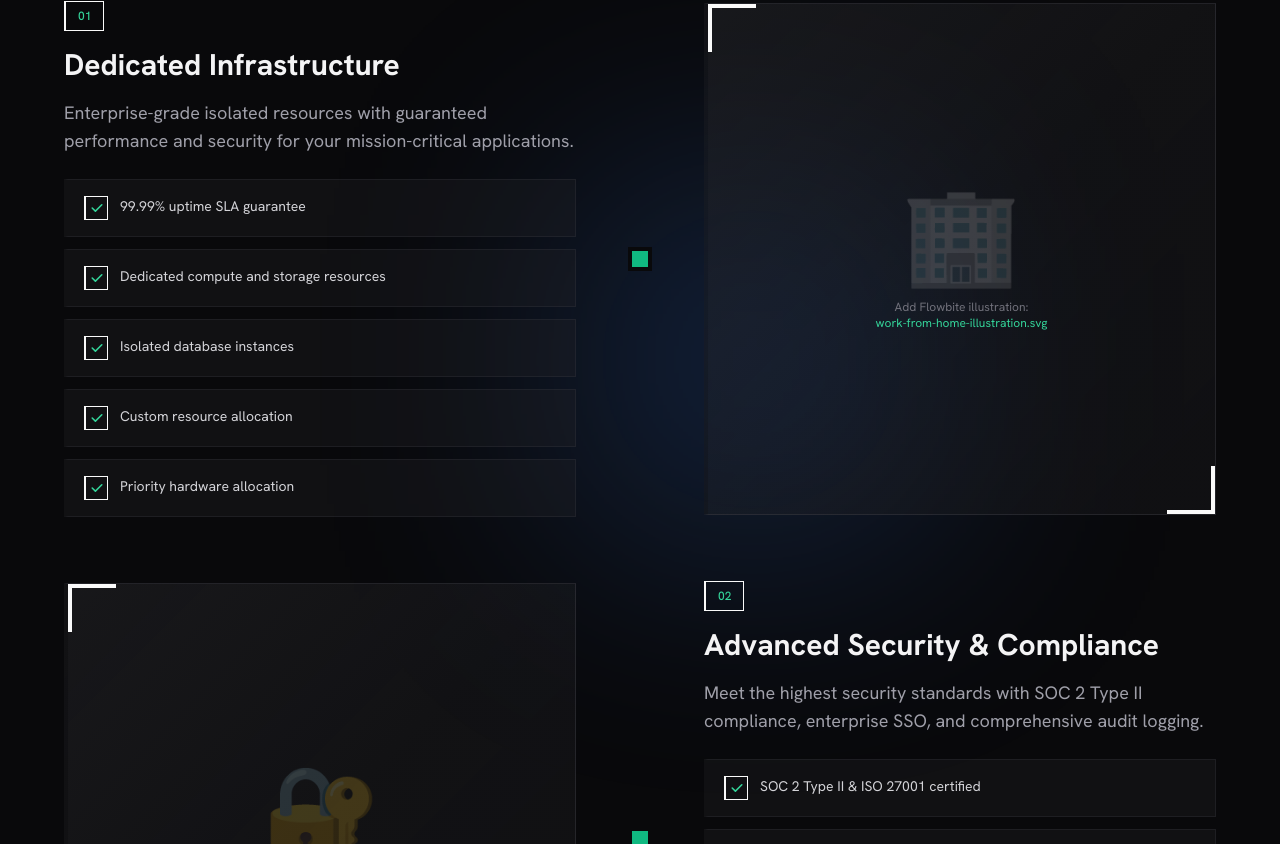
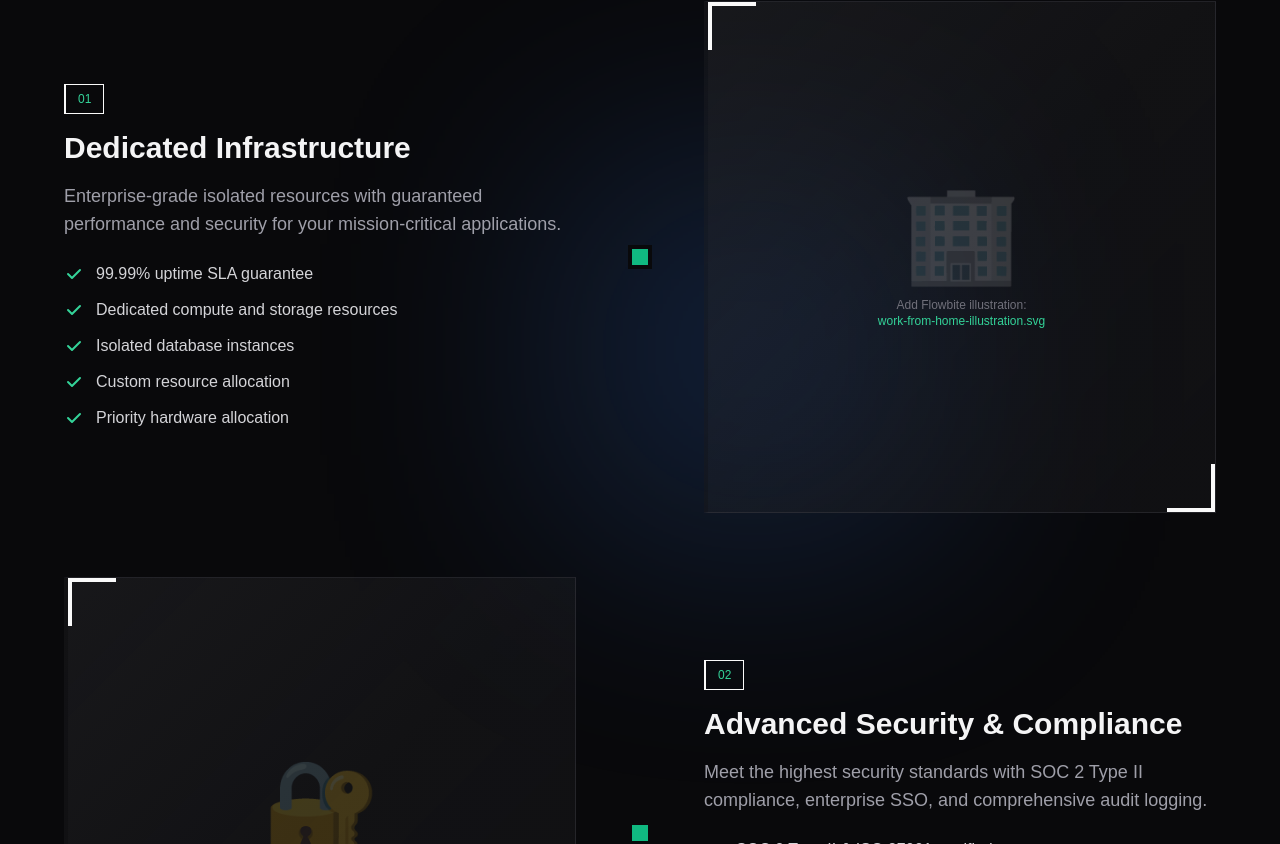
Before and after one commit to JohnKinyanjui/scalenodes-revamp-lp, a Next.js app: page / in a window 1280 px wide. Shown: the part 1836-2680 px from the top of the page. Built offline with nearby package versions, Linux system fonts and the light colour scheme.

Commit message:
Remove bullet containers and switch to Space Grotesk font
- Remove square containers from Enterprise section bullets for cleaner look
- Replace Hanken Grotesk with Space Grotesk for more unique typography
- Maintain scroll animations on simplified bullet list items

```diff
--- a/app/layout.tsx
+++ b/app/layout.tsx
@@ -16,7 +16,7 @@ export default function RootLayout({
       <head>
         <link rel="preconnect" href="https://fonts.googleapis.com" />
         <link rel="preconnect" href="https://fonts.gstatic.com" crossOrigin="anonymous" />
-        <link href="https://fonts.googleapis.com/css2?family=Hanken+Grotesk:wght@300;400;500;600;700;800&display=swap" rel="stylesheet" />
+        <link href="https://fonts.googleapis.com/css2?family=Space+Grotesk:wght@300;400;500;600;700&display=swap" rel="stylesheet" />
       </head>
       <body className="antialiased">{children}</body>
     </html>
--- a/components/sections/Enterprise.tsx
+++ b/components/sections/Enterprise.tsx
@@ -189,30 +189,25 @@ export default function Enterprise() {
                             </p>
                           </div>
 
-                          {/* Benefits Grid - Square Containers */}
-                          <div className="grid grid-cols-1 gap-3">
+                          {/* Benefits List */}
+                          <ul className="space-y-3">
                             {feature.benefits.map((benefit, idx) => (
-                              <div
+                              <li
                                 key={idx}
-                                className={`relative p-4 bg-zinc-800/30 border border-zinc-700/30 hover:border-primary-500/40 transition-all duration-300 border-l-4 border-l-transparent hover:border-l-primary-500 group ${
+                                className={`flex items-start gap-3 transition-all duration-300 ${
                                   isVisible ? 'opacity-100 translate-x-0' : 'opacity-0 -translate-x-4'
                                 }`}
                                 style={{
                                   transitionDelay: isVisible ? `${(idx + 1) * 100}ms` : '0ms'
                                 }}
                               >
-                                <div className="flex items-start gap-3">
-                                  {/* Square checkbox icon container */}
-                                  <div className="flex-shrink-0 w-6 h-6 bg-primary-500/10 border border-primary-500/30 flex items-center justify-center group-hover:bg-primary-500/20 transition-colors border-l-2 border-l-primary-500">
-                                    <svg className="w-4 h-4 text-primary-400" fill="currentColor" viewBox="0 0 20 20">
-                                      <path fillRule="evenodd" d="M16.707 5.293a1 1 0 010 1.414l-8 8a1 1 0 01-1.414 0l-4-4a1 1 0 011.414-1.414L8 12.586l7.293-7.293a1 1 0 011.414 0z" clipRule="evenodd" />
-                                    </svg>
-                                  </div>
-                                  <span className="text-zinc-300 text-sm flex-1">{benefit}</span>
-                                </div>
-                              </div>
+                                <svg className="w-5 h-5 text-primary-400 flex-shrink-0 mt-0.5" fill="currentColor" viewBox="0 0 20 20">
+                                  <path fillRule="evenodd" d="M16.707 5.293a1 1 0 010 1.414l-8 8a1 1 0 01-1.414 0l-4-4a1 1 0 011.414-1.414L8 12.586l7.293-7.293a1 1 0 011.414 0z" clipRule="evenodd" />
+                                </svg>
+                                <span className="text-zinc-300">{benefit}</span>
+                              </li>
                             ))}
-                          </div>
+                          </ul>
                         </div>
                       </div>
                     </div>
--- a/tailwind.config.ts
+++ b/tailwind.config.ts
@@ -12,6 +12,9 @@ const config: Config = {
         background: "var(--background)",
         foreground: "var(--foreground)",
       },
+      fontFamily: {
+        sans: ['Space Grotesk', 'sans-serif'],
+      },
     },
   },
   plugins: [],
```
